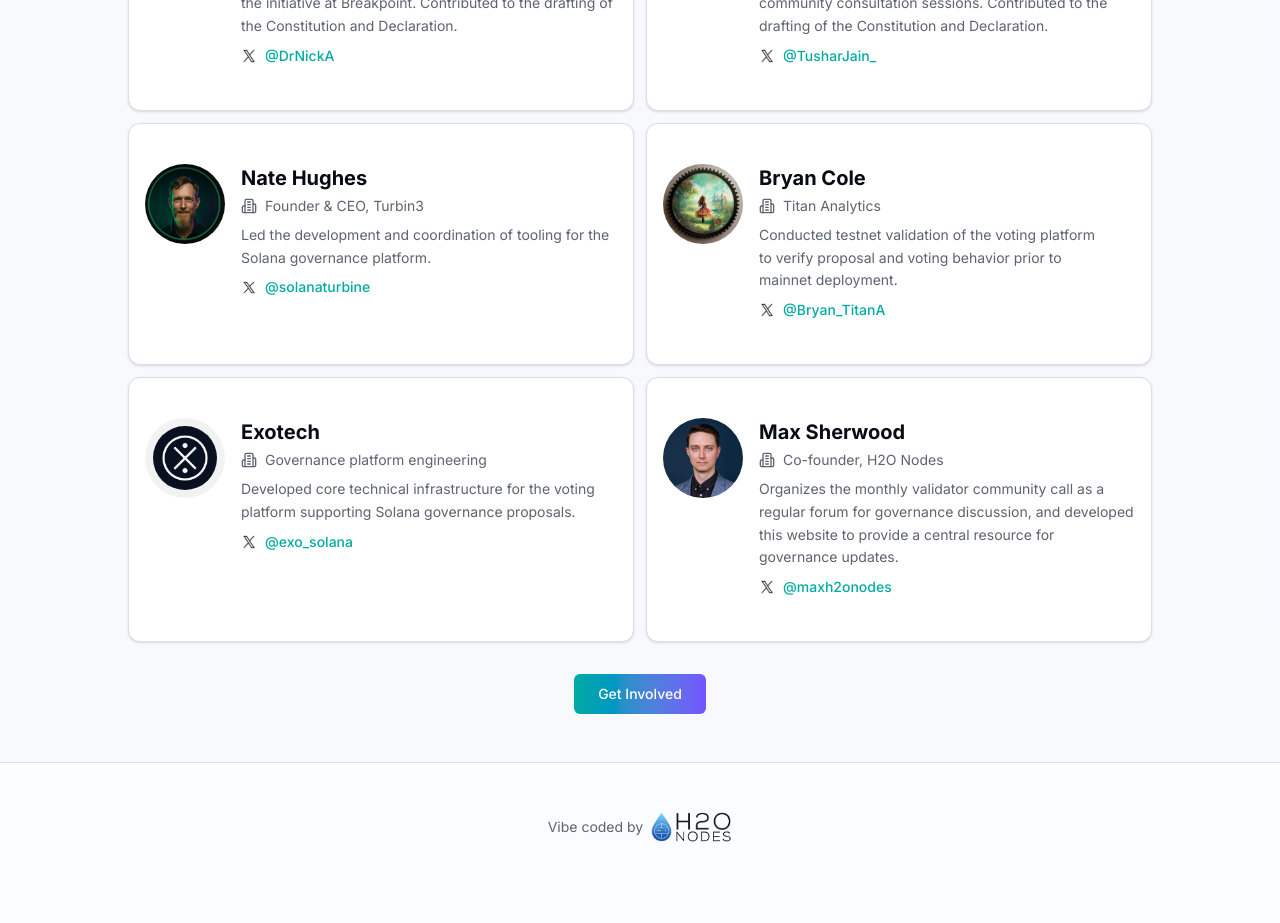
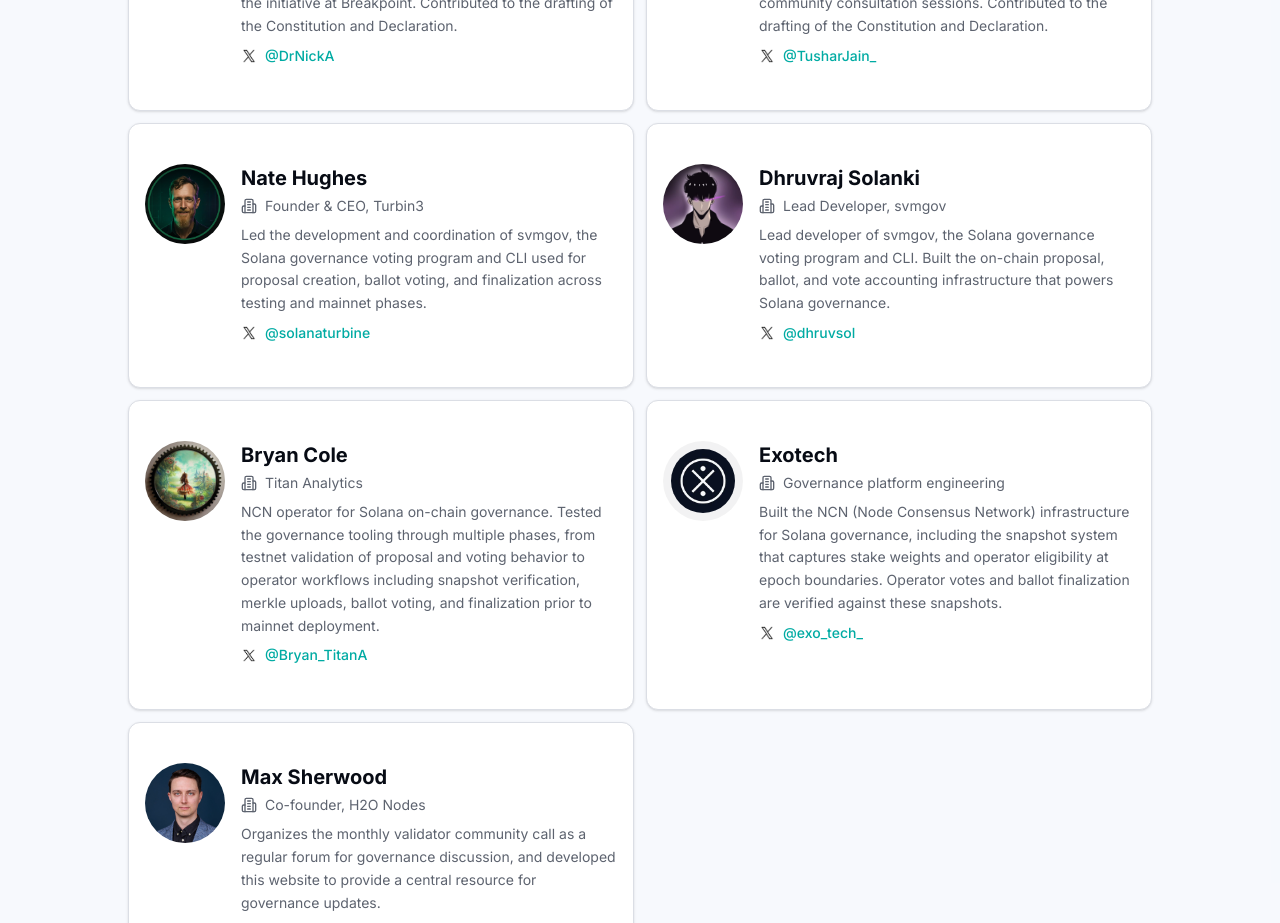
Before and after one commit to H2O-Nodes-GmbH/solana-governance, a Next.js app: page / in a window 1280 px wide. Shown: the part 4960-5883 px from the top of the page. Before the commit the page ends 5851 px from the top, so only its background shows below. Built offline with nearby package versions, Linux system fonts and the light colour scheme; no server answers.

Commit message:
Update governance contributor bios and add Dhruvraj Solanki.
Refresh Nate, Bryan, and Exotech descriptions, correct Exotech's X handle, and credit svmgov's lead developer.

Co-authored-by: Cursor <cursoragent@cursor.com>

```diff
--- a/components/leaders.tsx
+++ b/components/leaders.tsx
@@ -33,7 +33,17 @@ const leaders = [
     handle: "@solanaturbine",
     image: "/nate-hughes.png",
     imageFit: "cover" as const,
-    bio: "Led the development and coordination of tooling for the Solana governance platform.",
+    bio: "Led the development and coordination of svmgov, the Solana governance voting program and CLI used for proposal creation, ballot voting, and finalization across testing and mainnet phases.",
+  },
+  {
+    name: "Dhruvraj Solanki",
+    role: "Lead Developer",
+    organization: "svmgov",
+    twitter: "https://x.com/dhruvsol",
+    handle: "@dhruvsol",
+    image: "/dhruvraj-solanki.png",
+    imageFit: "cover" as const,
+    bio: "Lead developer of svmgov, the Solana governance voting program and CLI. Built the on-chain proposal, ballot, and vote accounting infrastructure that powers Solana governance.",
   },
   {
     name: "Bryan Cole",
@@ -43,17 +53,17 @@ const leaders = [
     handle: "@Bryan_TitanA",
     image: "/bryan-cole.png",
     imageFit: "cover" as const,
-    bio: "Conducted testnet validation of the voting platform to verify proposal and voting behavior prior to mainnet deployment.",
+    bio: "NCN operator for Solana on-chain governance. Tested the governance tooling through multiple phases, from testnet validation of proposal and voting behavior to operator workflows including snapshot verification, merkle uploads, ballot voting, and finalization prior to mainnet deployment.",
   },
   {
     name: "Exotech",
     role: "Governance platform engineering",
     organization: null,
-    twitter: "https://x.com/exo_solana",
-    handle: "@exo_solana",
+    twitter: "https://x.com/exo_tech_",
+    handle: "@exo_tech_",
     image: "/exotech.png",
     imageFit: "contain" as const,
-    bio: "Developed core technical infrastructure for the voting platform supporting Solana governance proposals.",
+    bio: "Built the NCN (Node Consensus Network) infrastructure for Solana governance, including the snapshot system that captures stake weights and operator eligibility at epoch boundaries. Operator votes and ballot finalization are verified against these snapshots.",
   },
   {
     name: "Max Sherwood",
```
Also changed, not shown: public/dhruvraj-solanki.png (added).
